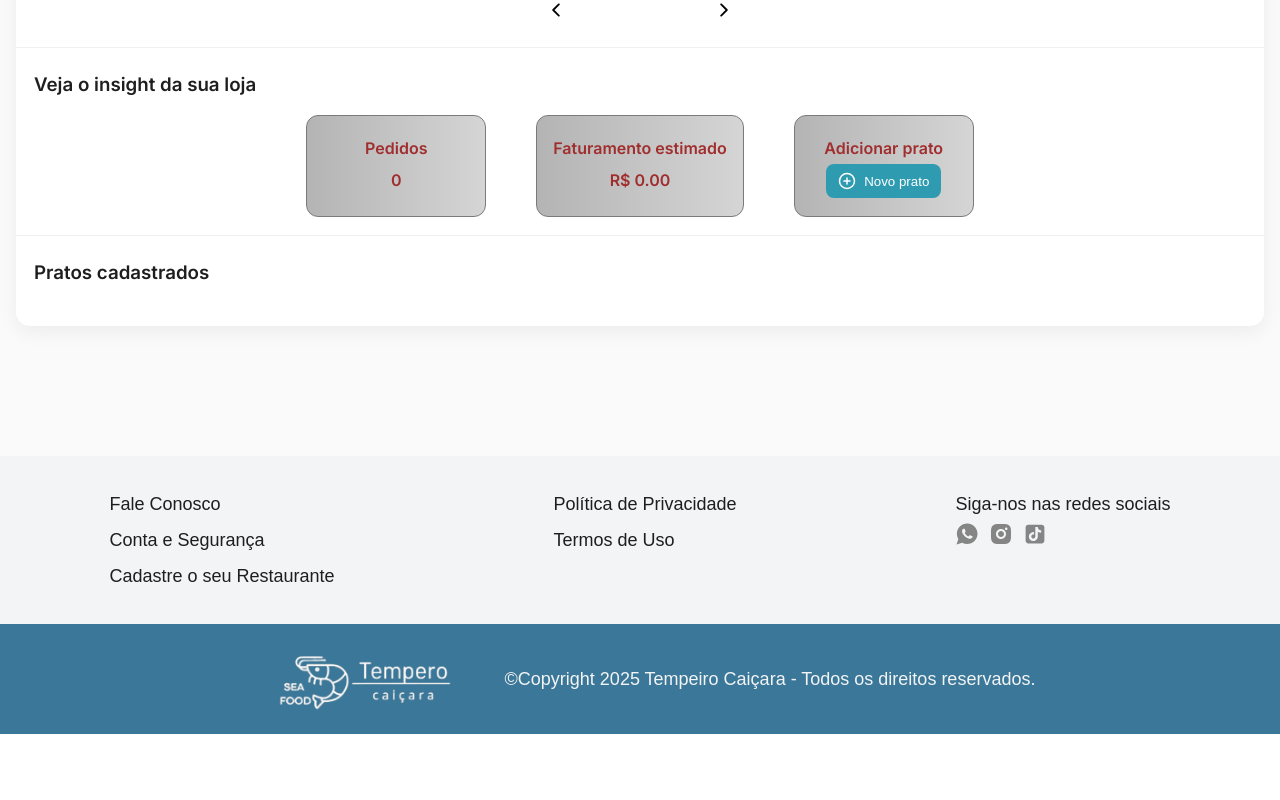
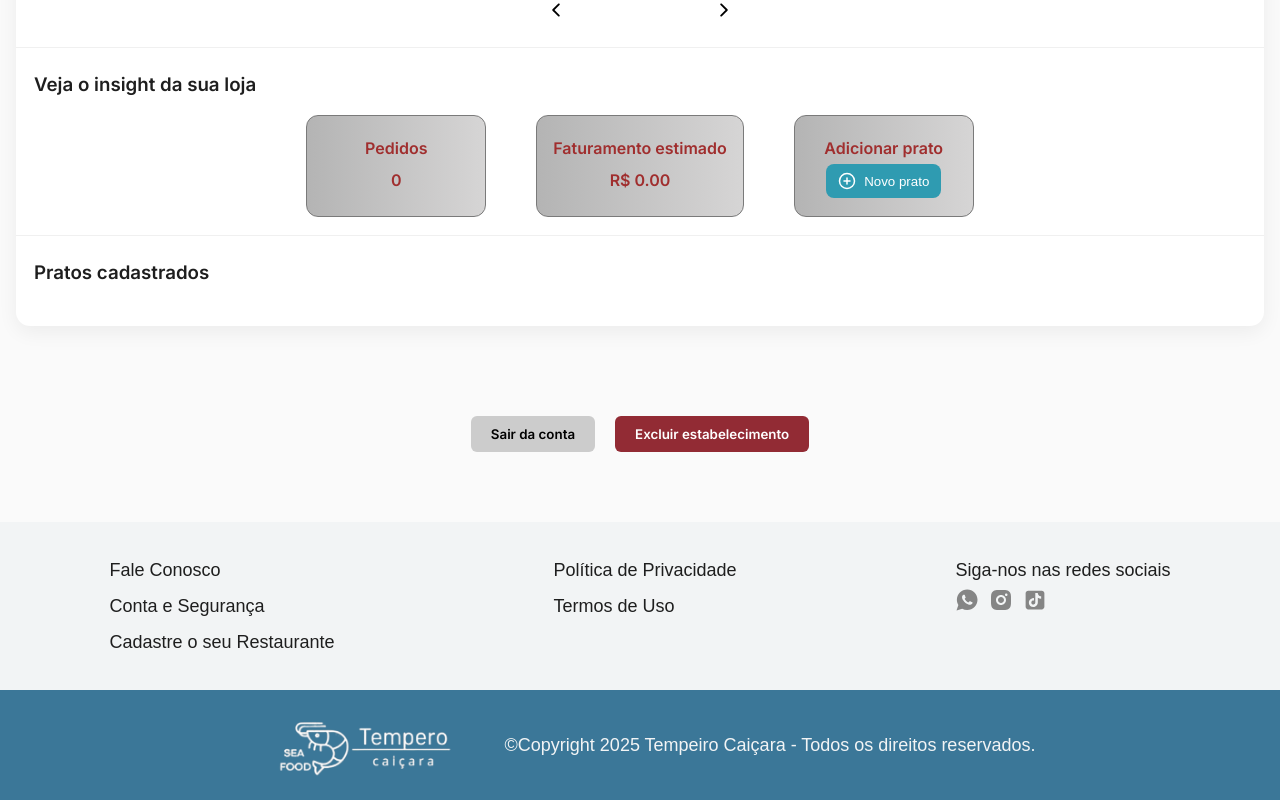
Before and after one commit to geovannaetm/tempeiro-caicara, a Next.js app: page /parceiroadm in a window 1280 px wide. Shown: the part 751-1551 px from the top of the page. Before the commit the page ends 1485 px from the top, so only its background shows below. Built offline with nearby package versions, Linux system fonts and the light colour scheme; a web font is replaced by a local one.

Commit message:
add delete e logoaut estabelecimento

```diff
--- a/src/app/parceiroadm/page.jsx
+++ b/src/app/parceiroadm/page.jsx
@@ -446,7 +446,49 @@ export default function ParceiroAdm() {
         </form>
       </div>
     </div>
+
   )}
+
+
+    {/* Botões de ações finais */}
+    <div className={styles.footerActions}>
+      <button
+        className={styles.logoutBtn}
+        onClick={() => {
+          localStorage.removeItem("userId");
+          window.location.href = "/login";
+        }}
+      >
+        Sair da conta
+      </button>
+
+      <button
+        className={styles.deleteBtn}
+        onClick={async () => {
+          const confirm = window.confirm(
+            "Tem certeza que deseja excluir este estabelecimento e todos os pratos?"
+          );
+          if (!confirm) return;
+
+          try {
+            await fetch(`http://localhost:3333/api/estabelecimentos/${estabelecimentoId}`, {
+              method: "DELETE",
+            });
+
+            alert("Estabelecimento e pratos excluídos com sucesso!");
+            localStorage.removeItem("userId");
+            window.location.href = "/login";
+          } catch (error) {
+            console.error("Erro ao excluir:", error);
+            alert("Erro ao excluir estabelecimento.");
+          }
+        }}
+      >
+        Excluir estabelecimento
+      </button>
+    </div>
+
+
   <Rodape />
 </div>
   );
--- a/src/app/parceiroadm/parceiroadm.module.css
+++ b/src/app/parceiroadm/parceiroadm.module.css
@@ -491,6 +491,33 @@
 }
 
 
+.footerActions {
+  display: flex;
+  justify-content: center;
+  gap: 20px;
+  margin: 30px 0;
+}
+
+.logoutBtn {
+  background: #ccc;
+  color: #000;
+  padding: 10px 20px;
+  border-radius: 6px;
+  border: none;
+  cursor: pointer;
+  font-family: var(--ff-inter);
+}
+
+.deleteBtn {
+  background: #922b34;
+  color: #fff;
+  padding: 10px 20px;
+  border-radius: 6px;
+  border: none;
+  cursor: pointer;
+  font-family: var(--ff-inter);
+}
+
 
 /* responsive */
 @media (max-width: 920px) {
```
